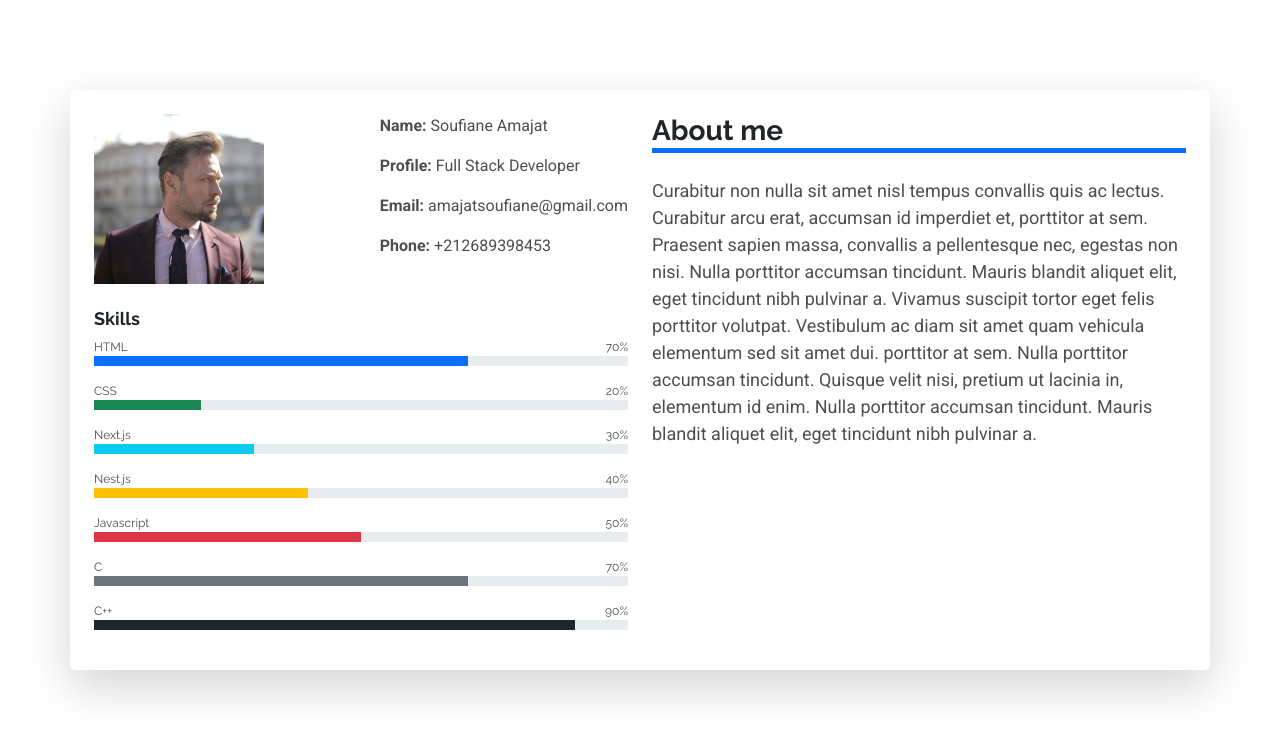
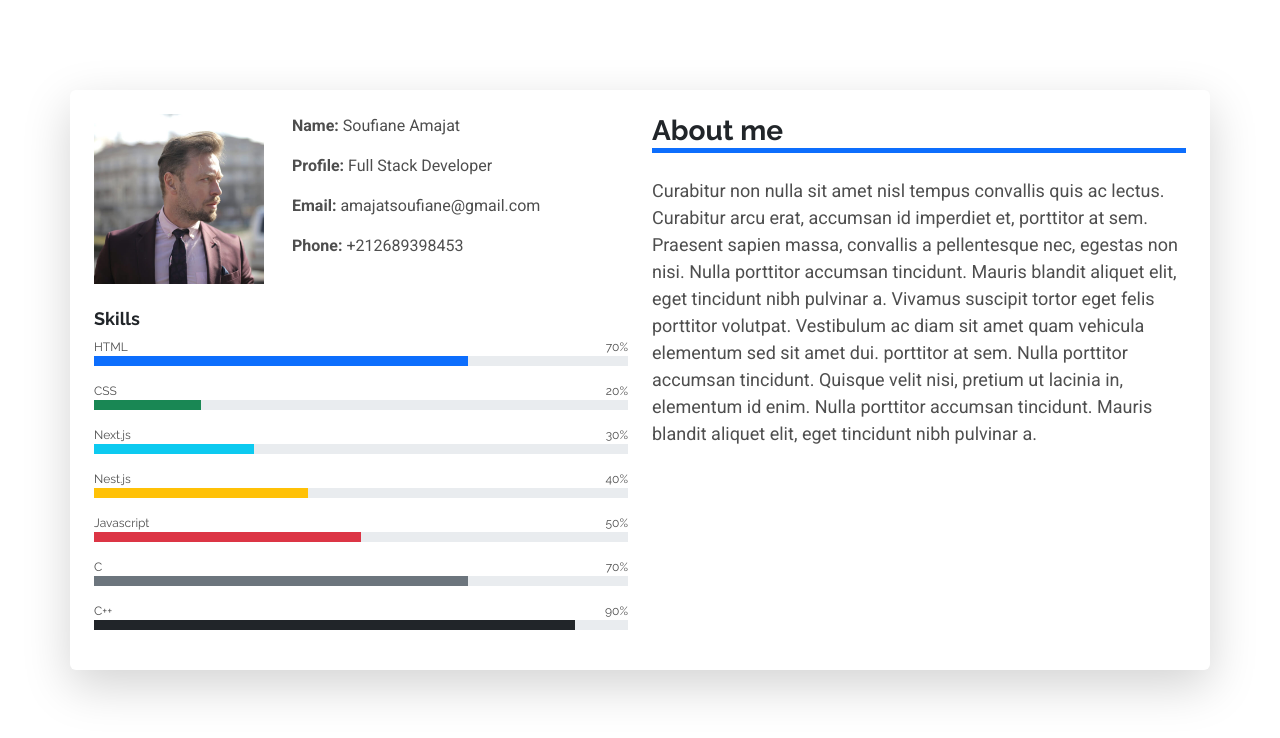
Before and after one commit to soufiane-amt/My-Portfolio, a Next.js app: page / in a window 1280 px wide. Shown: the top 738 px of the page. Built offline with nearby package versions, Linux system fonts and the light colour scheme.

Commit message:
Fixed the responsivness of the web page other alternatives  and bootstrap bponsivness of About , other alternatives are being tested for bootstrap breaks

```diff
--- a/src/app/components/About.tsx
+++ b/src/app/components/About.tsx
@@ -51,7 +51,7 @@ function AboutSkills (){
 
 function ProfileInfo() {
     return (
-        <div className={`profile-info ${style.text_light_black}  ${style.f_famil_roboto}`}>
+        <div className={`profile-info ${style.text_light_black}  ${style.f_famil_roboto}  `}>
             <p><span className={` fw-bold ${style.fw_16_px}`}>Name:</span> {profileInfo.name}</p>
             <p><span className={`fw-bold ${style.fw_16_px}`}>Profile:</span> {profileInfo.profile}</p>
             <p><span className={`fw-bold ${style.fw_16_px}`}>Email:</span> {profileInfo.email}</p>
@@ -65,13 +65,12 @@ function AboutContacts ()
 {
 
     return (
-        <div className={`d-flex justify-content-between ${style.about_contacts}`}>
+        <div className={`d-flex ${style.about_contacts}`}>
             <Image
                 src={ProfileImg}
                 alt="Profile picture"
                 height={170}
                 width={170}
-
             />
             <ProfileInfo />
         </div>
--- a/src/app/styles/About.module.css
+++ b/src/app/styles/About.module.css
@@ -1,3 +1,7 @@
+.about_contacts img {
+    margin-right: 28px;
+}
+
 @media (max-width: 990px) {
     .about_contacts {
         flex-direction: column;
@@ -6,6 +10,9 @@
         height: 318px;
         width: 318px;
         margin-bottom: 30px;
+    }
+    .ml_0px{
+        margin: 0px;
     }
 }
 @media (max-width: 767px) {
```
